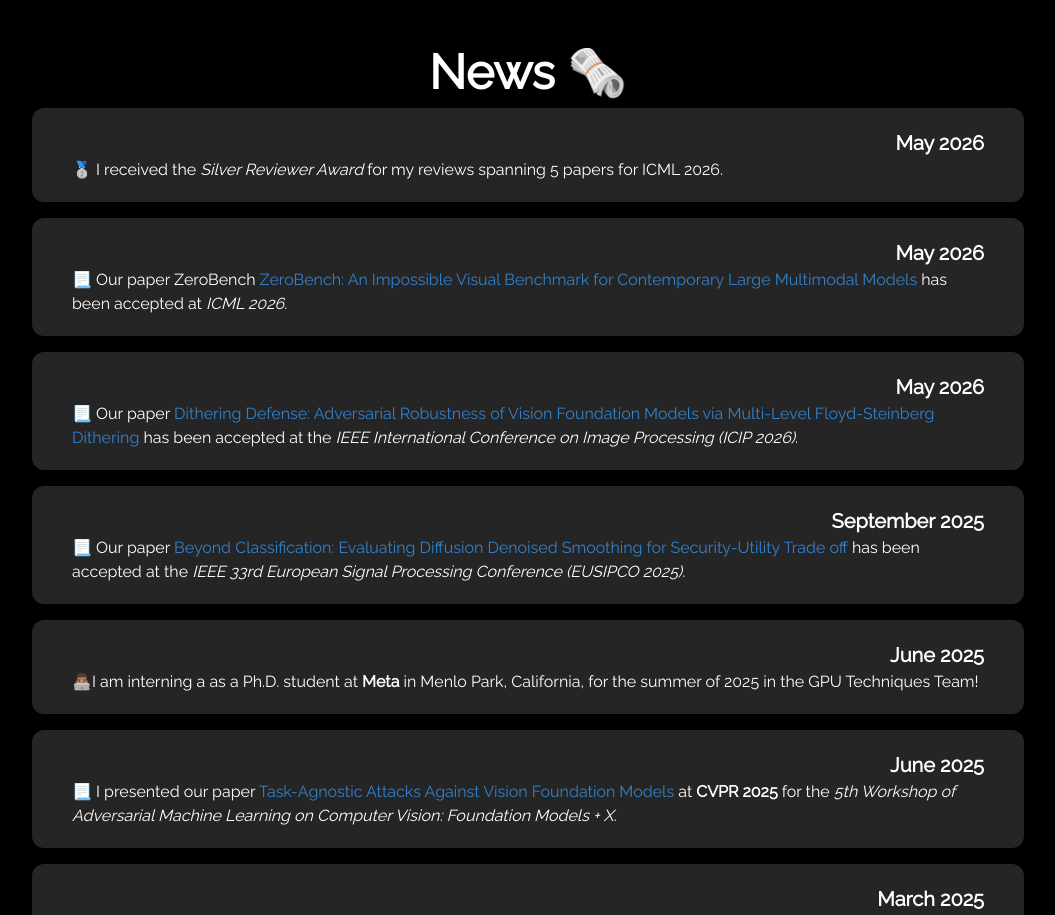
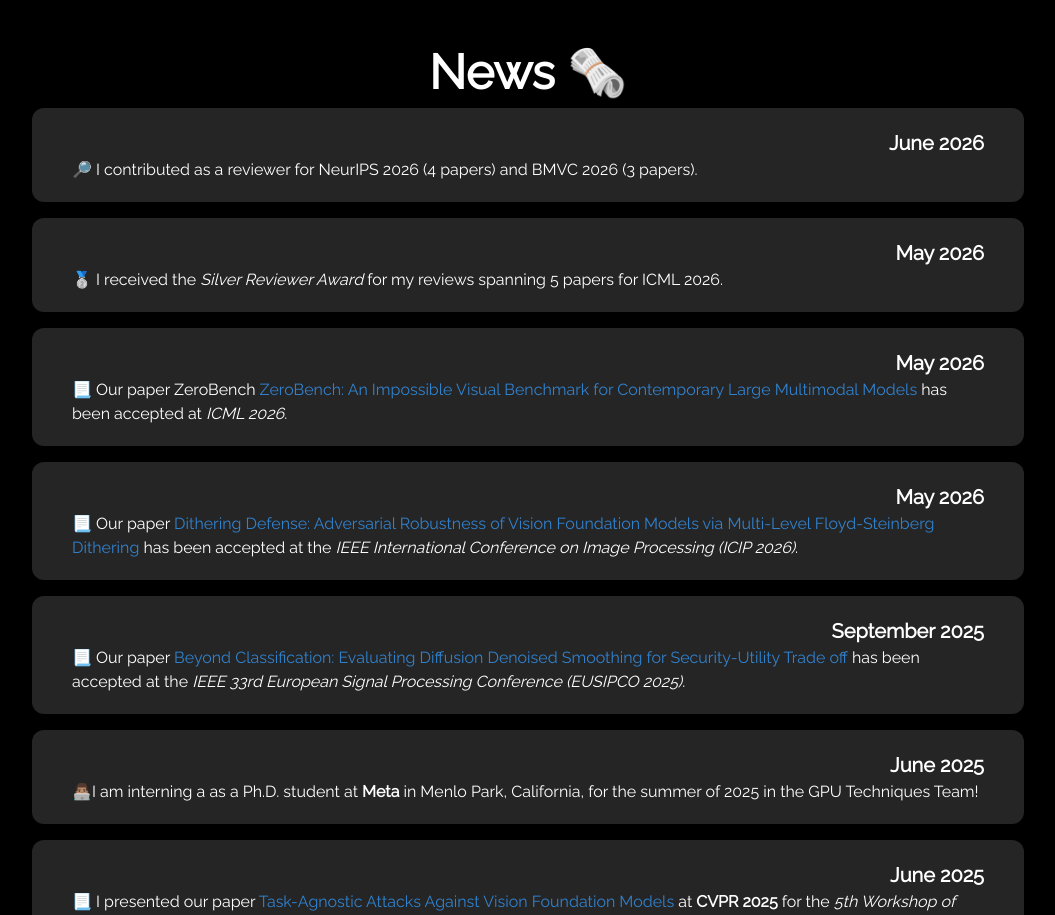
Before and after one commit to BrianPulfer/website, a Next.js app: page / in a window 1280 px wide. Shown: the part 920-1835 px from the top of the page, without its empty margins (112-1167 px from the left). Built offline with nearby package versions, Linux system fonts and the light colour scheme.

Commit message:
NeurIPS and BMVC reviews.

```diff
--- a/src/pages/index.tsx
+++ b/src/pages/index.tsx
@@ -76,6 +76,9 @@ export default function Home (): JSX.Element {
         News 🗞️
       </Text>
       <Box className='flex flex-col space-y-4'>
+        <News title={'June 2026'}>
+          🔎 I contributed as a reviewer for NeurIPS 2026 (4 papers) and BMVC 2026 (3 papers).
+        </News>
         <News title={'May 2026'}>
           🥈 I received the <i>Silver Reviewer Award</i> for my reviews spanning 5 papers for ICML 2026.
         </News>
```
